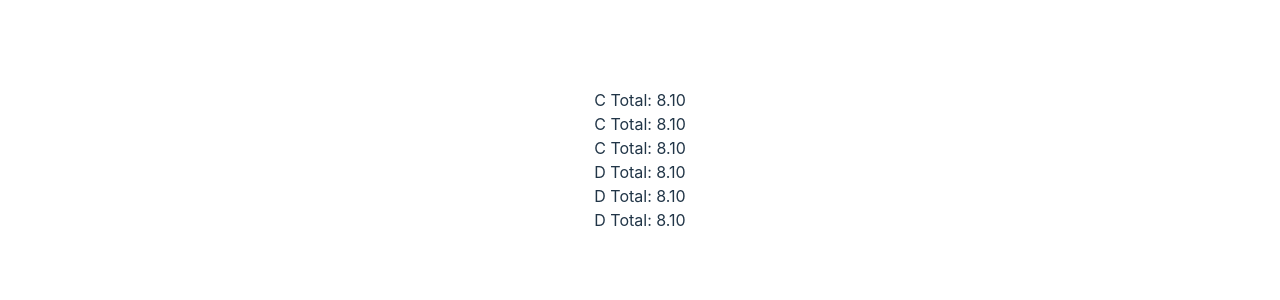
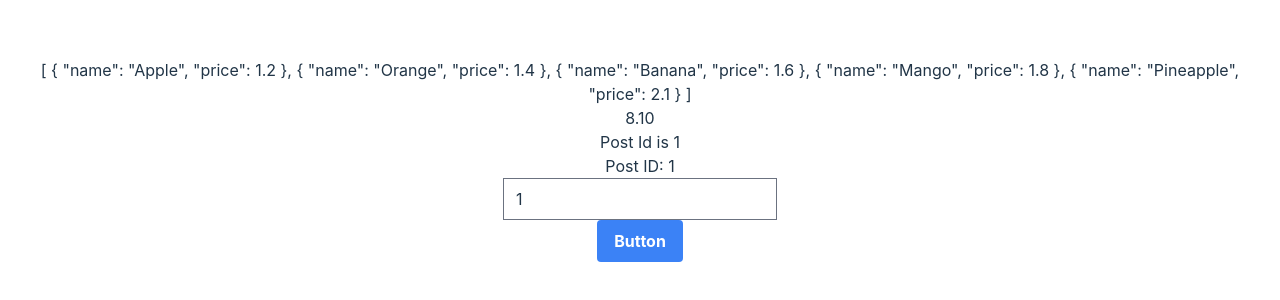
Before and after one commit to LearnWithHasinHayder/watch-compute, a Vue app: page / in a window 1280 px wide. Shown: the part 240-540 px from the top of the page. Built offline with nearby package versions, Linux system fonts and the light colour scheme.

Commit message:
Watch Array

```diff
--- a/index.html
+++ b/index.html
@@ -5,7 +5,8 @@
     <link rel="icon" type="image/svg+xml" href="/vite.svg" />
     <meta name="viewport" content="width=device-width, initial-scale=1.0" />
     <title>Vite + Vue</title>
-    <script src="//cdn.tailwindcss.com"></script>
+    <script src="//cdn.tailwindcss.com?plugins=forms"></script>
+
   </head>
   <body>
     <div id="app"></div>
--- a/src/App.vue
+++ b/src/App.vue
@@ -1,9 +1,10 @@
 <script setup>
 import Fruits from './components/Fruits.vue';
+import Post from './components/Post.vue';
 </script>
 
 <template>
-<Fruits/>
+<Post/>
 </template>
 
 <style scoped>
--- a/src/components/Post.vue
+++ b/src/components/Post.vue
@@ -1,9 +1,47 @@
 <script setup>
+import { ref, watch } from 'vue';
+const postId = ref(1);
 
+const fruitsWithPrice = ref([
+    { name: 'Apple', price: 1.20 },
+    { name: 'Orange', price: 1.40 },
+    { name: 'Banana', price: 1.60 },
+    { name: 'Mango', price: 1.80 },
+    { name: 'Pineapple', price: 2.10 },
+]);
+
+const totalPrice = ref(0)
+watch(fruitsWithPrice,(newVal, oldVal) => {
+    let total = 0;
+    for (let i = 0; i < newVal.length; i++) {
+        total += newVal[i].price * 1;
+    }
+    console.log(total);
+    totalPrice.value = total.toFixed(2);
+}, {deep:true, immediate:true});
+
+const data = ref("Post Id is " + postId.value);
+
+watch(postId, (newVal, oldVal)=>{
+    data.value = "Post Id is " + newVal;
+})
 </script>
 
 <template>
-
+    <p> {{ fruitsWithPrice }}</p>
+    <p> {{ totalPrice }} </p>
+    <p>{{ data }}</p>
+<p>
+    Post ID: {{ postId }}
+</p>
+<p>
+    <input type="text" v-model="postId">
+</p>
+<p>
+    <button @click="fruitsWithPrice.pop()" class="bg-blue-500 hover:bg-blue-700 text-white font-bold py-2 px-4 rounded">
+      Button
+    </button>
+</p>
 </template>
 
 <style scoped>
```
